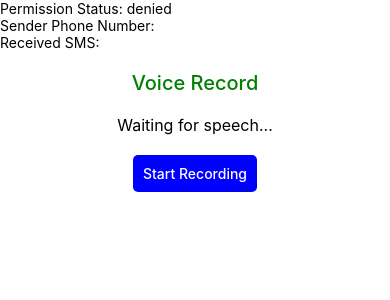
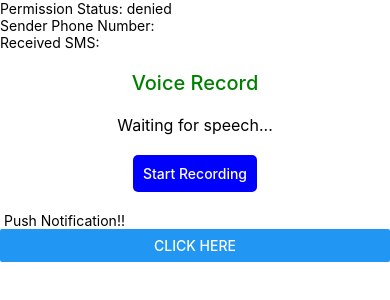
Before and after one commit to trung1007/react-native-read-sms, a React Native app: screen / in a window 390 px wide. Shown: the top 300 px of the page. Built offline with nearby package versions, Linux system fonts and the light colour scheme.

Commit message:
feat: check in App

```diff
--- a/App.tsx
+++ b/App.tsx
@@ -9,11 +9,13 @@ import {
   DeviceEventEmitter,
   StyleSheet,
   Platform,
+  Button,
 } from 'react-native';
 import RNFS from 'react-native-fs';
 import useSmsPermission from './hook/useSmsPermision';
 import useVectorized from './hook/useVectorized';
 import VoiceRecord from './src/voiceRecord';
+import LocalNotification from './LocalNotification';
 
 const App = () => {
   const {receiveSmsPermission, receivedSmsMessage, receivedSmsPhoneNumber} =
@@ -64,6 +66,8 @@ const App = () => {
       <View>
         <VoiceRecord/>
       </View>
+      <Text> Push Notification!! </Text>
+      <Button title={'Click Here'} onPress={LocalNotification} />
     </SafeAreaView>
   );
 };
```
